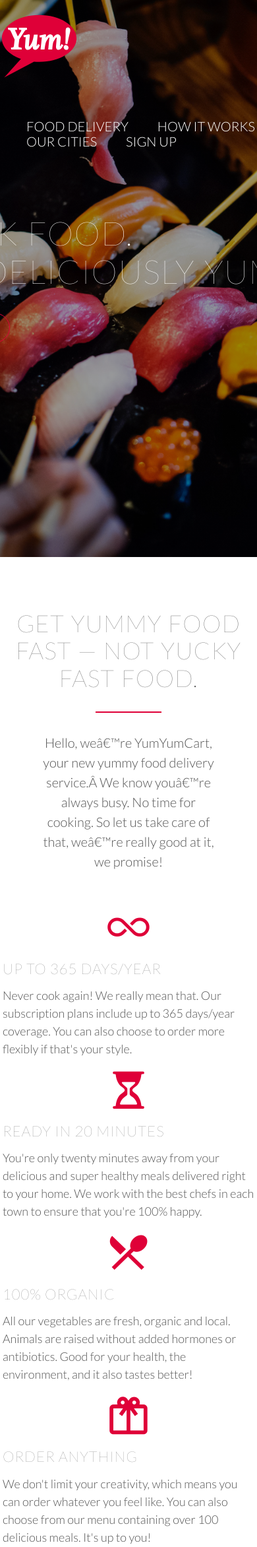
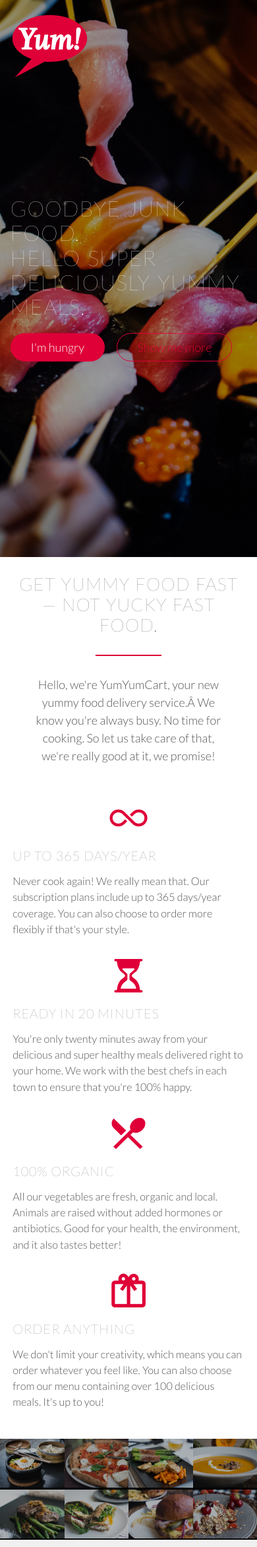
Before and after one commit to Nam-H-Nguyen/Web-Apps, a PHP site: page / in a window 390 px wide; the page is wider, and only the part inside the window is pictured. Shown: the top 2344 px of that part at 66% size. Run offline with PHP 8.4, Linux system fonts and the light colour scheme.

Commit message:
Made website responsive with media queries and breakpoints for browser tablets and phones

```diff
--- a/YumYumCart/index.html
+++ b/YumYumCart/index.html
@@ -1,11 +1,16 @@
 <!Doctype HTML>
 <html lang="en">
     <head>
+
+        <!--Ensure that page doesn't good zoomed when opened. Scale at 1.0-->
+        <meta name="viewport" content="width=device-width, initial-scale=1.0">
+
         <!--Include all css stylesheets into HTML project-->
         <!--Normalize css across all web browsers-->
         <link rel="stylesheet" type="text/css" href="vendors/css/normalize.css">
         <link rel="stylesheet" type="text/css" href="vendors/css/grid.css">
         <link rel="stylesheet" type="text/css" href="resources/css/style.css">
+        <link rel="stylesheet" type="text/css" href="resources/css/media-queries.css">
         <!--Google Font CSS from Google's server-->
         <link href="https://fonts.googleapis.com/css?family=Lato:100,300,300i,400" rel="stylesheet">
         <!--Ionicon fonts icons-->
@@ -33,7 +38,7 @@
 
             <div class="hero-text-box">
                 <h1>Goodbye junk food. <br> Hello super deliciously yummy meals.</h1>
-                <a class="btn btn-full" href="#">I’m hungry</a>
+                <a class="btn btn-full" href="#">I'm hungry</a>
                 <a class="btn btn-ghost" href="#">Show me more</a>
             </div>
 
@@ -44,7 +49,7 @@
             <div class="row">
                 <!--HTML Unicode &mdash is for special characters. This dash is bigger than a normal dash-->
                 <h2>Get yummy food fast &mdash; not yucky fast food.</h2>
-                <p class="section-text">Hello, we’re YumYumCart, your new yummy food delivery service. We know you’re always busy. No time for cooking. So let us take care of that, we’re really good at it, we promise!</p>
+                <p class="section-text">Hello, we're YumYumCart, your new yummy food delivery service. We know you're always busy. No time for cooking. So let us take care of that, we're really good at it, we promise!</p>
             </div>
 
             <div class="row">
@@ -166,7 +171,7 @@
                     <h3>Lisbon</h3>
                     <div class="city-info">
                         <i class="icon ion-ios-contacts icon-small"></i>
-                        10000+ yumyum eaters
+                        10000+ YumYum-ers
                     </div>
                     <div class="city-info">
                         <i class="icon ion-ios-star icon-small"></i>
@@ -183,7 +188,7 @@
                     <h3>San Francisco</h3>
                     <div class="city-info">
                         <i class="icon ion-ios-contacts icon-small"></i>
-                        9000+ yumyum eaters
+                        9000+ YumYum-ers
                     </div>
                     <div class="city-info">
                         <i class="icon ion-ios-star icon-small"></i>
@@ -200,7 +205,7 @@
                     <h3>Lisbon</h3>
                     <div class="city-info">
                         <i class="icon ion-ios-contacts icon-small"></i>
-                        15000+ yumyum eaters
+                        15000+ YumYum-ers
                     </div>
                     <div class="city-info">
                         <i class="icon ion-ios-star icon-small"></i>
@@ -217,7 +222,7 @@
                     <h3>Lisbon</h3>
                     <div class="city-info">
                         <i class="icon ion-ios-contacts icon-small"></i>
-                        11600+ yumyum eaters
+                        11600+ YumYum-ers
                     </div>
                     <div class="city-info">
                         <i class="icon ion-ios-star icon-small"></i>
@@ -300,7 +305,7 @@
                         <div>
                             <h3>Pro</h3>
                             <p class="plan-price">$149 <span>/ month</span></p>
-                            <p class="plan-price-meal">That’s only 14.90$ per meal</p>
+                            <p class="plan-price-meal">That's only 14.90$ per meal</p>
                         </div>
                        <div>
                             <ul>
--- /dev/null
+++ b/YumYumCart/resources/css/media-queries.css
@@ -0,0 +1,112 @@
+/* Rules apply when width is >=1024px && <=1200px Big table to 1200px (widths smaller than the 1140px row) */
+@media only screen and (max-width: 1200px) {
+    .hero-text-box {
+        width: 100%;
+        padding: 0 2%;
+    }
+
+    .row { padding: 0 2%; }
+}
+
+/* Rules apply when width is >=768px && <=1023px ex: Browser width & iPad in landscape is 768px (small iPad to large ipad) */
+@media only screen and (max-width: 1023px) {
+    body { font-size: 18px; }
+
+    section { padding: 60px 0; }
+
+    .section-text {
+        width: 80%;
+        margin-left: 10%;
+    }
+
+    .steps-box:last-child { margin-top: 10px }
+    .steps-box { margin-top; 10px; }
+    .works-step { margin-bottom: 40px; }
+    .works-step:last-of-type { margin-bottom: 60px; }
+    .app-screen { width: 50%; }
+    .icon-small {
+        width: 15px;
+        margin-right: 5px;
+    }
+    .city-feature { font-size: 80%; }
+
+    .plan-box {
+        width: 100%;
+        margin-left: 0%;
+    }
+
+    .plan-price { font-size: 250%; }
+    .contact-form { width: 80%; }
+}
+
+/* Rules apply when width is >=481px && <=767px ex: Browser width & width of iPad is 768px (small phones to small ipad) */
+@media only screen and (max-width: 767px) {
+
+    .row,
+    .hero-text-box { padding: 0 4%; }
+    .col {
+        width: 100%;
+        margin: 0 0 4% 0;
+    }
+
+
+    .main-nav { display: none; }
+
+    .main-nav {
+        float: left;
+        margin-top: 30px;
+        margin-left: 25px;
+    }
+
+    .main-nav li {
+        display: block;
+    }
+
+    .main-nav li a:link,
+    .main-nav li a:visited {
+        display: block;
+        border: 0;
+        padding: 10px 0;
+        font-size: 100%;
+    }
+    .main-nav { margin-top: 10px; }
+
+    .main-nav li a:link,
+    .main-nav li a:visited { padding: 10px 0; }
+
+    h1 { font-size: 180%; }
+    h2 { font-size: 150%; }
+
+    .long-copy {
+        width: 100%;
+        margin-left: 0%;
+    }
+
+    .app-screen { width: 40%; }
+    .steps-box:first-child { text-align: center; }
+
+    .works-step div {
+        height: 40px;
+        width: 40px;
+        margin-right: 15px;
+        padding: 4px;
+        font-size: 120%;
+    }
+
+    .works-step { margin-bottom: 20px; }
+    .works-step:last-of-type { margin-bottom: 20px; }
+
+    .social-links {
+        float: left;
+    }
+
+    footer p {
+        text-align: left;
+    }
+}
+
+/* Rules apply when width is <= 480px ex: iPhone 4/5 (small phones from 0 to 480px) */
+@media only screen and (max-width: 480px) {
+    section { padding: 25px 0; }
+    .contact-form {width: 100%; }
+}
--- a/YumYumCart/resources/css/style.css
+++ b/YumYumCart/resources/css/style.css
@@ -8,12 +8,13 @@
     box-sizing: border-box;
 }
 
-html {
+html, body {
     color: #555;
     font-family: 'Lato', sans-serif;
     font-weight: 300;
     font-size: 20px;
     text-rendering: optimizeLegibility; /* ensure optimal rendering of text */
+/*    overflow-x: hidden;*/
 }
 
 /* Clear the floats */
@@ -356,8 +357,8 @@ input[type=submit]:active {
 
 .city-info {
     margin-bottom: 5px;
+    font-size: 80%;
 }
-
 /*-----------------------------------------------------*/
 /* SECTION: CUSTOMER TESTIMONIALS */
 /*-----------------------------------------------------*/
```
